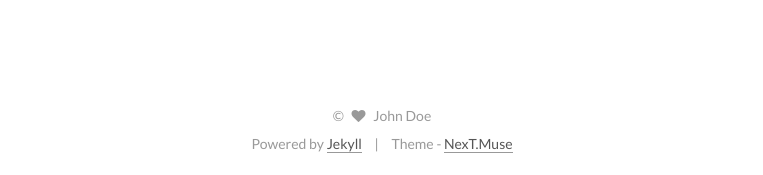
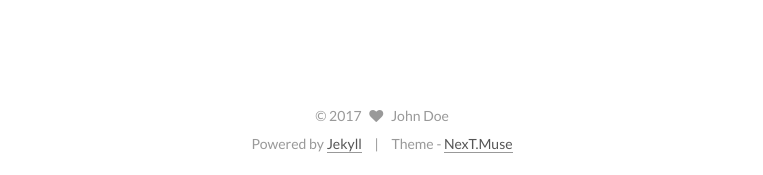
Before and after one commit to AmorFati-coder/AmorFati.github.io, a Jekyll site: the page built from index.html, in a window 1280 px wide. Shown: the part 5657-5832 px from the top of the page, without its empty margins (258-1021 px from the left). Built offline with Jekyll 4.4.1, drawn with Linux system fonts in a browser that asks for light colours; emoji names are drawn with the system emoji font; the list of posts is cut into pages by our own code.

Commit message:
fix current time

```diff
--- a/_includes/_partials/footer.html
+++ b/_includes/_partials/footer.html
@@ -1,5 +1,5 @@
 <div class="copyright" >
-  {% assign current = date(Date.now(), "YYYY") %}
+  {% assign current = site.time | date: '%Y' %}
   &copy; {% if site.since and site.since != current %} {{ site.since }} - {% endif %}
   <span itemprop="copyrightYear">{{ current }}</span>
   <span class="with-love">
```
